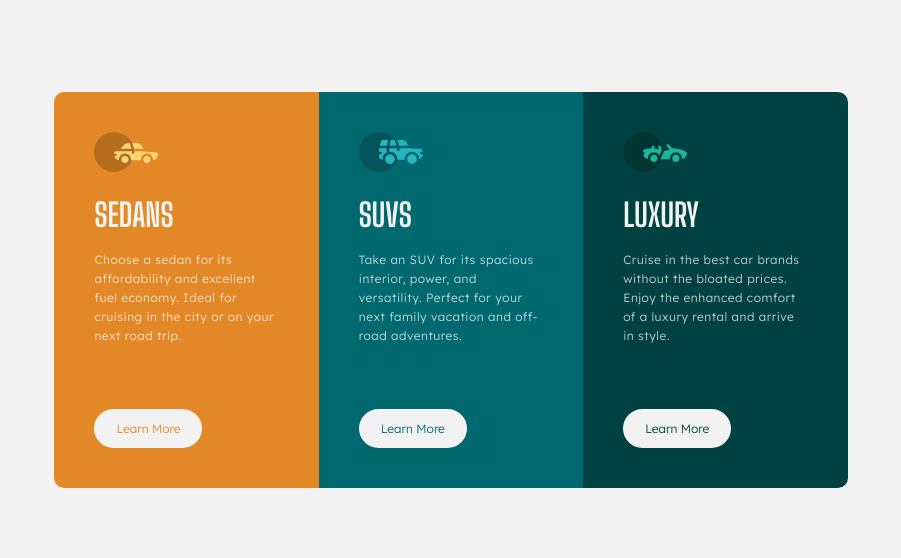
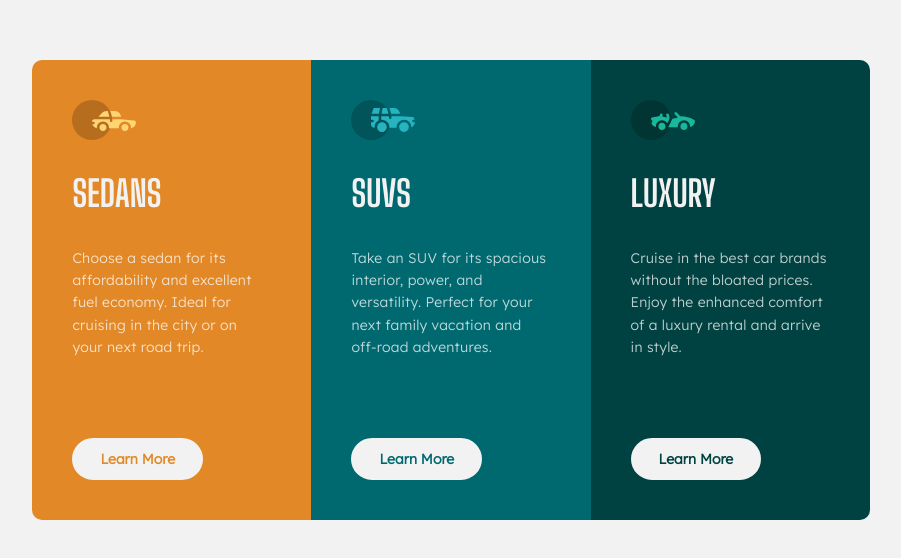
Before and after one commit to andrijaivkovic/3-column-preview-card-component, a website built with Parcel: page index.html in a window 1536 px wide. Shown: the part 110-668 px from the top of the page, without its empty margins (317-1218 px from the left). Built offline with nearby package versions, Linux system fonts and the light colour scheme.

Commit message:
adjusted desktop breakpoint

```diff
--- a/styles.css
+++ b/styles.css
@@ -99,6 +99,8 @@ button {
   font-size: 12px;
   letter-spacing: 0.5px;
   line-height: 1.6;
+  color: var(--neutral-200);
+  max-width: 27.5ch;
 }
 
 .card__footer--button button {
@@ -107,6 +109,7 @@ button {
   border-radius: 50px;
   padding: 10px 20px;
   font-size: 12px;
+  font-weight: 700;
   transition: 0.15s all ease-in-out;
 }
 
@@ -149,7 +152,33 @@ button {
   }
 
   .card {
-    gap: 4rem;
-    max-width: 27ch;
+    gap: 5rem;
+    max-width: 28.5ch;
+  }
+
+  .card__body {
+    display: flex;
+    flex-direction: column;
+    gap: 2rem;
+  }
+
+  .card__body--text {
+    gap: 2rem;
+  }
+
+  .card__body--text h2 {
+    font-size: 36px;
+  }
+
+  .card__body--text p {
+    font-size: 14px;
+    letter-spacing: 0.25px;
+    line-height: 1.6;
+  }
+
+  .card__footer--button button {
+    border-radius: 50px;
+    padding: 10px 26px;
+    font-size: 14px;
   }
 }
```
